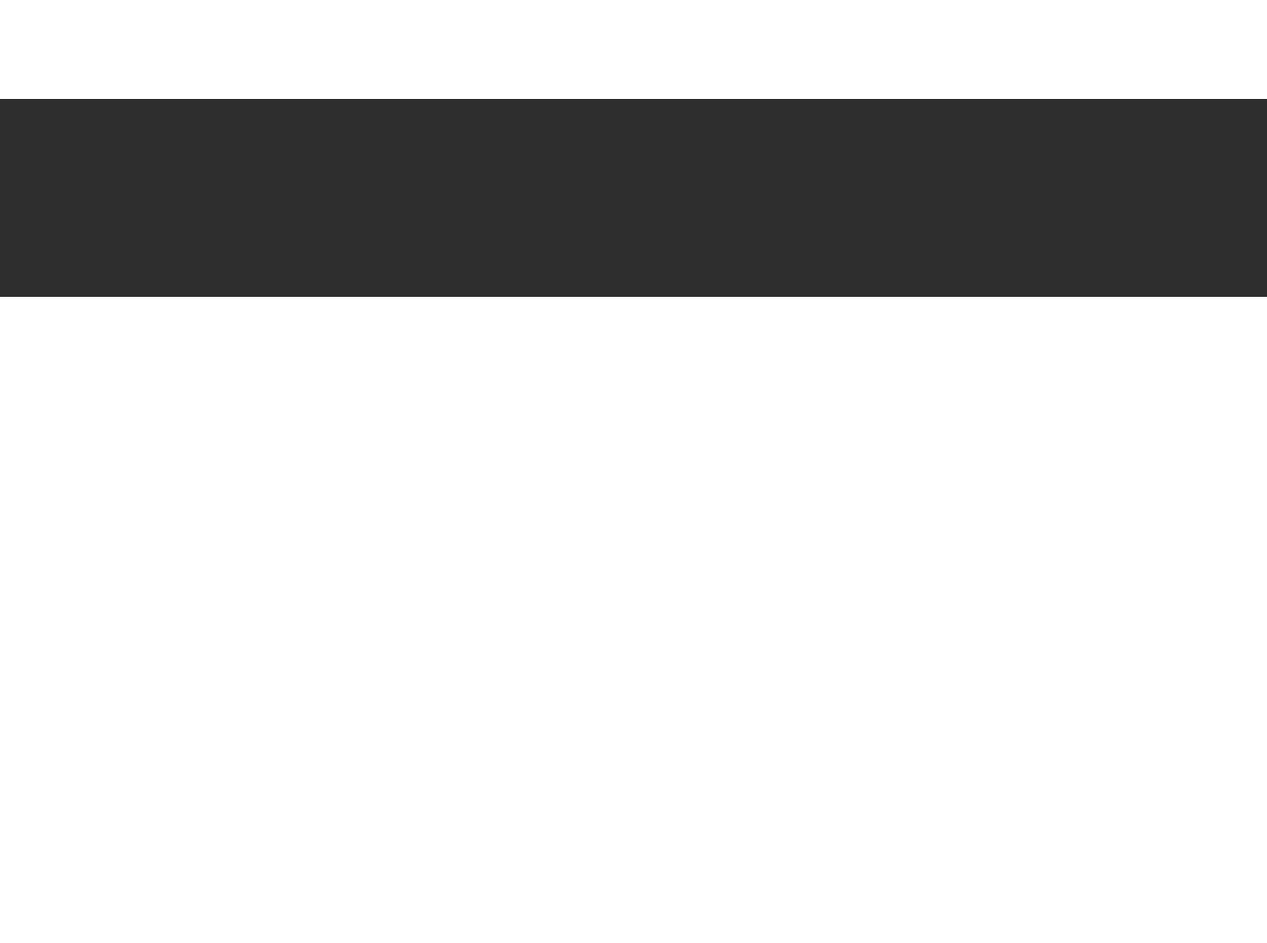
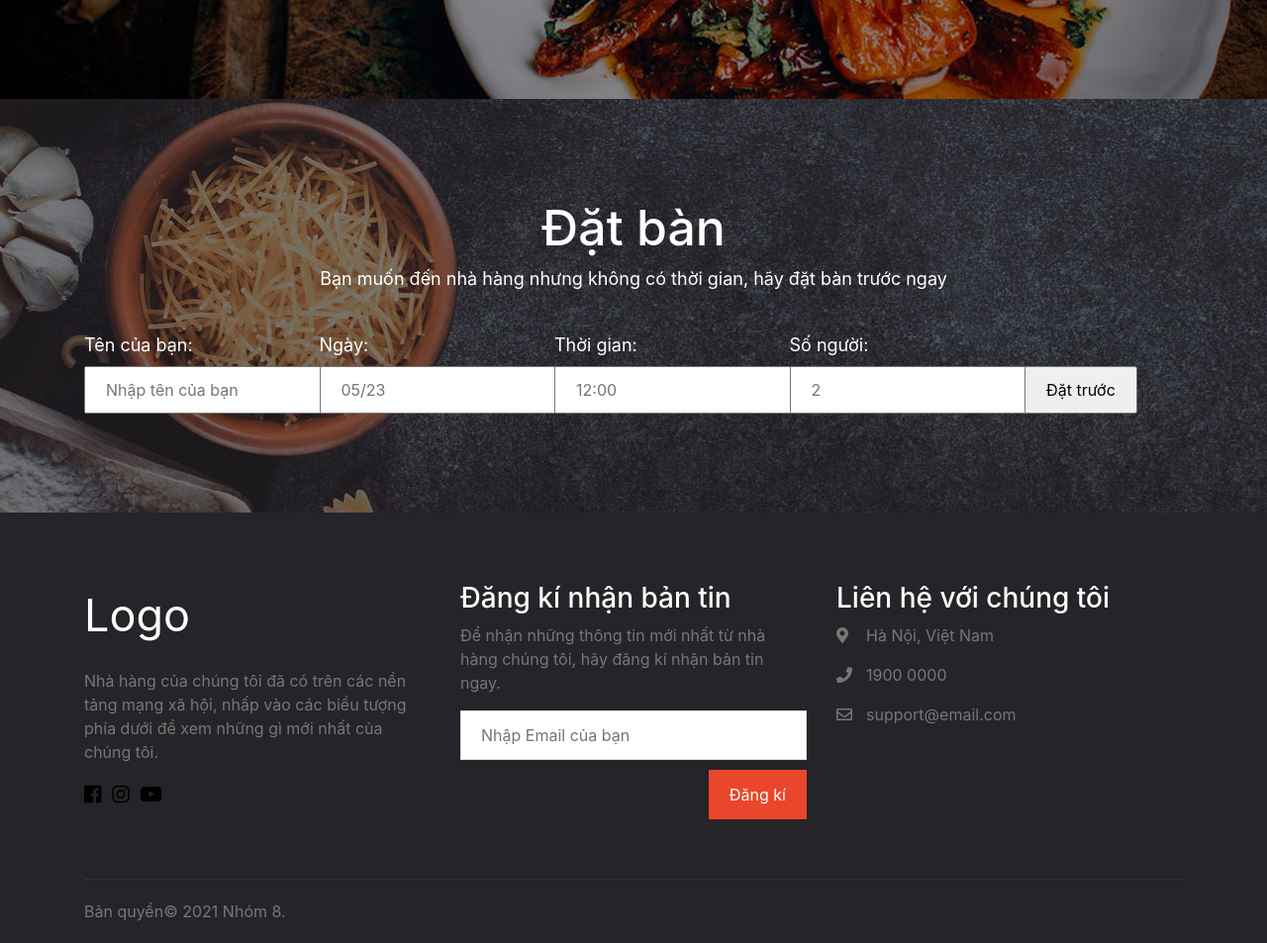
Before and after one commit to hyakky404/Web_Gr8Restaurant, a plain HTML site: page index.html in a window 1280 px wide. Shown: the part 590-1543 px from the top of the page at 99% size. Before the commit the page ends 890 px from the top, so only its background shows below. Drawn offline with nearby package versions, Linux system fonts and the light colour scheme.

Commit message:
update_3

```diff
--- a/assets/css/style.css
+++ b/assets/css/style.css
@@ -1,4 +1,5 @@
-* {
+*
+{
     margin: 0;
     padding: 0;
     box-sizing: border-box;
@@ -30,7 +31,7 @@
 {
     padding-top: 50%;
     margin-top: 50px;
-    background-image: url(/Web/Web_Project/assets/img/home.jpg);
+    background-image: url(/assets/img/home.jpg);
     background-position: top center;
     background-repeat: no-repeat;
     background-size: 100%;
@@ -75,9 +76,120 @@
     background-color: #29b424;
     color: #fff;
 }
-#footer
+
+.book-table
 {
-    height: 200px;
+    background: url(/assets/img/ban11.jpg);
+    padding: 100px 0;
+}
+
+.title-book
+{
+    text-align: center;
+    color: #fff;
+    margin-bottom: 40px;
+}
+
+.title-book h2
+{
+    font-size: 50px;
+}
+
+.title-book p
+{
+    font-size: 18px;
+}
+
+#reservation-form label
+{
+    color: #fff;
+    font-size: 18px;
+}
+
+#reservation-form input
+{
+    padding: 10px 20px;
+}
+
+#submit_reservation
+{
+    margin-top: 35px;
+}
+
+footer
+{
+    background-color: #252428;
+}
+
+footer h3
+{
+    color: #fff;
+}
+
+footer p
+{
+    color: #777777;
+}
+
+#up-footer .ft-mt
+{
+    padding: 70px 0;
+}
+
+#up-footer .footer-socials
+{
+    margin-bottom: 20px;
+}
+
+#up-footer .footer-socials a
+{
+    font-size: 45px;
+    text-decoration: none;
+    color: #fff;
+}
+
+#up-footer .socials-list
+{
+    font-size: 20px;
+}
+
+#up-footer .socials-list a i
+{
+    color: #000;
+    padding-right: 5px;
+}
+
+#up-footer .sub-form input
+{
+    padding: 12px 20px;
     width: 100%;
-    background-color: #2e2e2e;
+    border: 1px solid #e1e1e1;
 }
+
+#up-footer .sub-form button
+{
+    padding: 12px 20px;
+    margin-top: 10px;
+    border: 1px solid #ea462b;
+    color: #fff;
+    float: right;
+    background-color: #ea462b;
+}
+
+#up-footer .sub-form button:hover
+{
+    opacity: 0.7;
+}
+
+#up-footer .contact-list i
+{
+    width: 30px;
+    display: inline-block;
+}
+
+#down-footer p
+{
+    margin: 0;
+    padding: 20px 0;
+    border-top: 1px solid #333333;
+}
--- a/index.html
+++ b/index.html
@@ -5,17 +5,11 @@
     <meta http-equiv="X-UA-Compatible" content="IE=edge">
     <meta name="viewport" content="width=device-width, initial-scale=1.0">
     <title>My Project</title>
-    <!-- Latest compiled and minified CSS -->
     <link rel="stylesheet" href="https://maxcdn.bootstrapcdn.com/bootstrap/4.5.2/css/bootstrap.min.css">
-
-    <!-- jQuery library -->
     <script src="https://ajax.googleapis.com/ajax/libs/jquery/3.5.1/jquery.min.js"></script>
-
-    <!-- Popper JS -->
     <script src="https://cdnjs.cloudflare.com/ajax/libs/popper.js/1.16.0/umd/popper.min.js"></script>
-
-    <!-- Latest compiled JavaScript -->
     <script src="https://maxcdn.bootstrapcdn.com/bootstrap/4.5.2/js/bootstrap.min.js"></script>
+    <link rel="stylesheet" href="https://use.fontawesome.com/releases/v5.7.0/css/all.css" integrity="sha384-lZN37f5QGtY3VHgisS14W3ExzMWZxybE1SJSEsQp9S+oqd12jhcu+A56Ebc1zFSJ" crossorigin="anonymous">
     <link rel="stylesheet" href="./assets/css/style.css">
 </head>
 <body>
@@ -60,8 +54,86 @@
               <button class="btn-p1">Tìm hiểu thêm</button>
           </div>
     </div>
-    <div id="footer">
+    <div class="book-table bg-table">
+        <div class="container">
+            <div class="book-box">
+                <div class="title-book">
+                    <h2>Đặt bàn</h2>
+                    <p>Bạn muốn đến nhà hàng nhưng không có thời gian, hãy đặt bàn trước ngay</p>
+                </div>
+                <form id="reservation-form">
+                    <div class="row">
+                        <div class="col-lg-10">
+                            <div class="row">
+                                <div class="col-md-3 col-sm-6">
+                                    <label for="name">Tên của bạn:</label>
+                                    <input name="name" id="name" type="text" placeholder="Nhập tên của bạn">
+                                </div>
+                                <div class="col-md-3 col-sm-6">
+                                    <label for="date">Ngày:</label>
+                                    <input name="date" id="date" type="text" placeholder="05/23">
+                                </div>
+                                <div class="col-md-3 col-sm-6">
+                                    <label for="time">Thời gian:</label>
+                                    <input name="time" id="time" type="text" placeholder="12:00">
+                                </div>
+                                <div class="col-md-3 col-sm-6">
+                                    <label for="guest">Số người:</label>
+                                    <input name="guest" id="guest" type="text" placeholder="2">
+                                </div>
+                            </div>
+                        </div>
+                        <div class="col-lg-2">
+                            <input type="submit" id="submit_reservation" value="Đặt trước">
+                        </div>
+                    </div>
+                    <div id="msg" class="message"></div>
+                </form>
+            </div>
 
+        </div>
     </div>
+    <footer>
+        <div class="container">
+            <div id="up-footer">
+                <div class="row">
+                    <div class="col-lg-4 col-md-6">
+                        <div class="ft-mt">
+                            <div class="footer-socials">
+                                <a href="index.html">Logo</a>
+                            </div>
+                            <p>Nhà hàng của chúng tôi đã có trên các nền tảng mạng xã hội, nhấp vào các biểu tượng phía dưới để xem những gì mới nhất của chúng tôi.</p>
+                            <div class="socials-list">
+                                <a href="#" title="Facebook"><i class="fab fa-facebook"></i></a>
+                                <a href="#" title="Instagram"><i class="fab fa-instagram"></i></a>
+                                <a href="#" title="YouTube"><i class="fab fa-youtube"></i></a>
+                            </div>
+                        </div>
+                    </div>
+                    <div class="col-lg-4 col-md-6">
+                        <div class="sub-news ft-mt">
+                            <h3>Đăng kí nhận bản tin</h3>
+                            <p>Để nhận những thông tin mới nhất từ nhà hàng chúng tôi, hãy đăng kí nhận bản tin ngay.</p>
+                            <form action="" class="sub-form">
+                                <input type="text" placeholder="Nhập Email của bạn" name="" id="" required>
+                                <button>Đăng kí</button>
+                            </form>
+                        </div>
+                    </div>
+                    <div class="col-lg-4 col-md-6">
+                        <div class="contact-list ft-mt">
+                            <h3>Liên hệ với chúng tôi</h3>
+                            <p><i class="fas fa-map-marker-alt"></i>Hà Nội, Việt Nam</p>
+                            <p><i class="fas fa-phone"></i>1900 0000</p>
+                            <p><i class="far fa-envelope"></i>support@email.com</p>
+                        </div>
+                    </div>
+                </div>
+            </div>
+            <div id="down-footer">
+                <p>Bản quyền&copy; 2021 Nhóm 8.</p>
+            </div>
+        </div>
+    </footer>
 </body>
 </html>
```
Also changed, not shown: assets/img/ban11.jpg (added).
